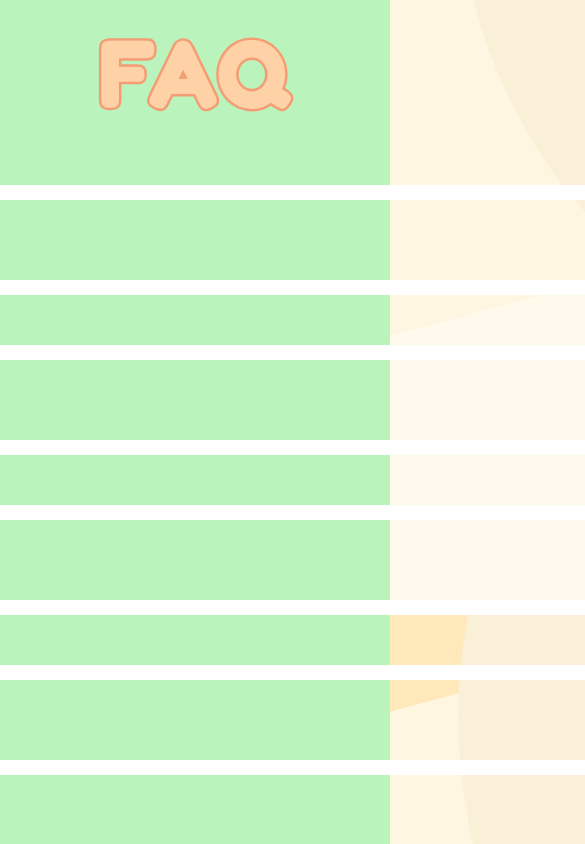
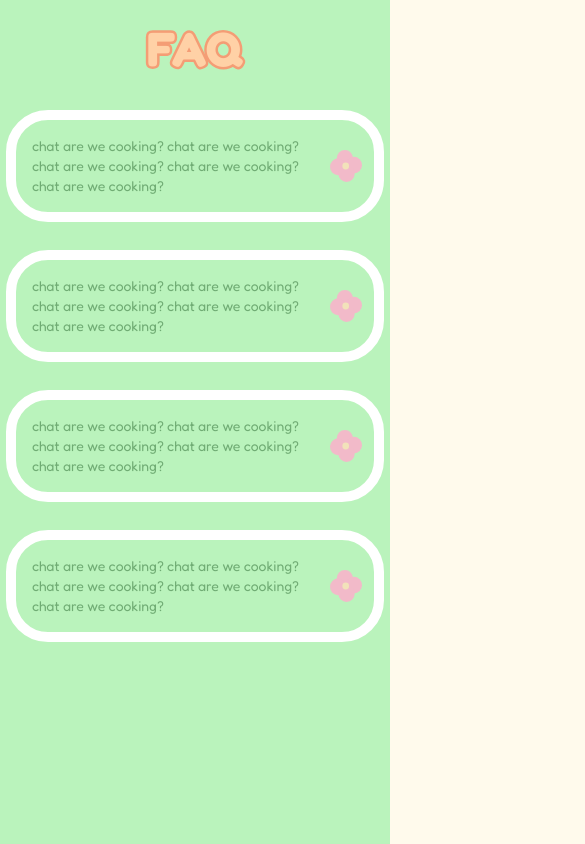
Before and after one commit to MarkRyanGarcia/acm-march-madness-2026, a React (Vite) app in the folder frontend/: page / in a window 390 px wide. Shown: the part 1080-1924 px from the top of the page, 585 px wide, since content can reach past the window. Built offline with nearby package versions, Linux system fonts and the light colour scheme; no server answers; a web font is replaced by a local one.

Commit message:
make FAQ responsive

```diff
--- a/frontend/src/components/FAQ.tsx
+++ b/frontend/src/components/FAQ.tsx
@@ -1,22 +1,58 @@
 import { StrokedText } from "./StrokedText";
 
 export default function FAQ() {
-  return (
-    <div className="flex flex-col gap-20 w-full items-center justify-center">
-        <StrokedText text="FAQ" className="text-8xl font-bold md:text-8xl" color="#FFD1A6" outlineColor="#F49D75" />
+    return (
+        <section className="flex flex-col gap-12 md:gap-20 w-full items-center px-4">
+            <StrokedText
+                text="FAQ"
+                className="text-5xl sm:text-6xl md:text-7xl lg:text-8xl font-bold text-center"
+                color="#FFD1A6"
+                outlineColor="#F49D75"
+            />
 
-        <div className="w-220 h-20 outline-white outline-15 rounded-2xl">
+            <div className="w-full max-w-5xl flex flex-col gap-12">
 
-        </div>
-        <div className="w-220 h-20 outline-white outline-15 rounded-2xl">
+                <div className="flex items-center justify-between w-full min-h-20 md:min-h-24 outline-white outline-10 md:outline-15 rounded-4xl bg-transparent">
+                    <p className="w-full p-4 text-sm sm:text-base md:text-lg">
+                        chat are we cooking? chat are we cooking? chat are we cooking? chat are we cooking? chat are we cooking?
+                    </p>
+                    <img
+                        src="/flower_small_pink.svg"
+                        className="w-14 sm:w-18 md:w-22 p-3 shrink-0"
+                    />
+                </div>
 
-        </div>
-        <div className="w-220 h-20 outline-white outline-15 rounded-2xl">
+                <div className="flex items-center justify-between w-full min-h-20 md:min-h-24 outline-white outline-10 md:outline-15 rounded-4xl bg-transparent">
+                    <p className="w-full p-4 text-sm sm:text-base md:text-lg">
+                        chat are we cooking? chat are we cooking? chat are we cooking? chat are we cooking? chat are we cooking?
+                    </p>
+                    <img
+                        src="/flower_small_pink.svg"
+                        className="w-14 sm:w-18 md:w-22 p-3 shrink-0"
+                    />
+                </div>
 
-        </div>
-        <div className="w-220 h-20 outline-white outline-15 rounded-2xl">
+                <div className="flex items-center justify-between w-full min-h-20 md:min-h-24 outline-white outline-10 md:outline-15 rounded-4xl bg-transparent">
+                    <p className="w-full p-4 text-sm sm:text-base md:text-lg">
+                        chat are we cooking? chat are we cooking? chat are we cooking? chat are we cooking? chat are we cooking?
+                    </p>
+                    <img
+                        src="/flower_small_pink.svg"
+                        className="w-14 sm:w-18 md:w-22 p-3 shrink-0"
+                    />
+                </div>
 
-        </div>
-    </div>
-  )
+                <div className="flex items-center justify-between w-full min-h-20 md:min-h-24 outline-white outline-10 md:outline-15 rounded-4xl bg-transparent">
+                    <p className="w-full p-4 text-sm sm:text-base md:text-lg">
+                        chat are we cooking? chat are we cooking? chat are we cooking? chat are we cooking? chat are we cooking?
+                    </p>
+                    <img
+                        src="/flower_small_pink.svg"
+                        className="w-14 sm:w-18 md:w-22 p-3 shrink-0"
+                    />
+                </div>
+
+            </div>
+        </section>
+    );
 }
--- a/frontend/src/routes/index.tsx
+++ b/frontend/src/routes/index.tsx
@@ -102,8 +102,16 @@ function LandingPage() {
                     className="absolute left-24 top-34 w-1 sm:left-52 sm:top-67 sm:w-2 md:left-75 md:top-70 md:w-3 lg:left-95 lg:top-115 lg:w-4"
                 />
             </div>
-            <div className="relative h-[200vh] bg-grass-100 -mb-10 pt-120 w-full">
+            <div className="relative h-[240vh] bg-grass-100 -mb-10 pt-120 w-full">
                     <FAQ />
+                <img
+                    src="/fence.svg"
+                    className="absolute mt-80 w-120"
+                />
+                <img
+                    src="/fence.svg"
+                    className="absolute right-0 mt-80 w-120 scale-x-[-1]"
+                />
             </div>
             <Footer />
 
```
Also changed, not shown: frontend/public/fence.svg (added), frontend/public/flower_small_pink.svg (added).
